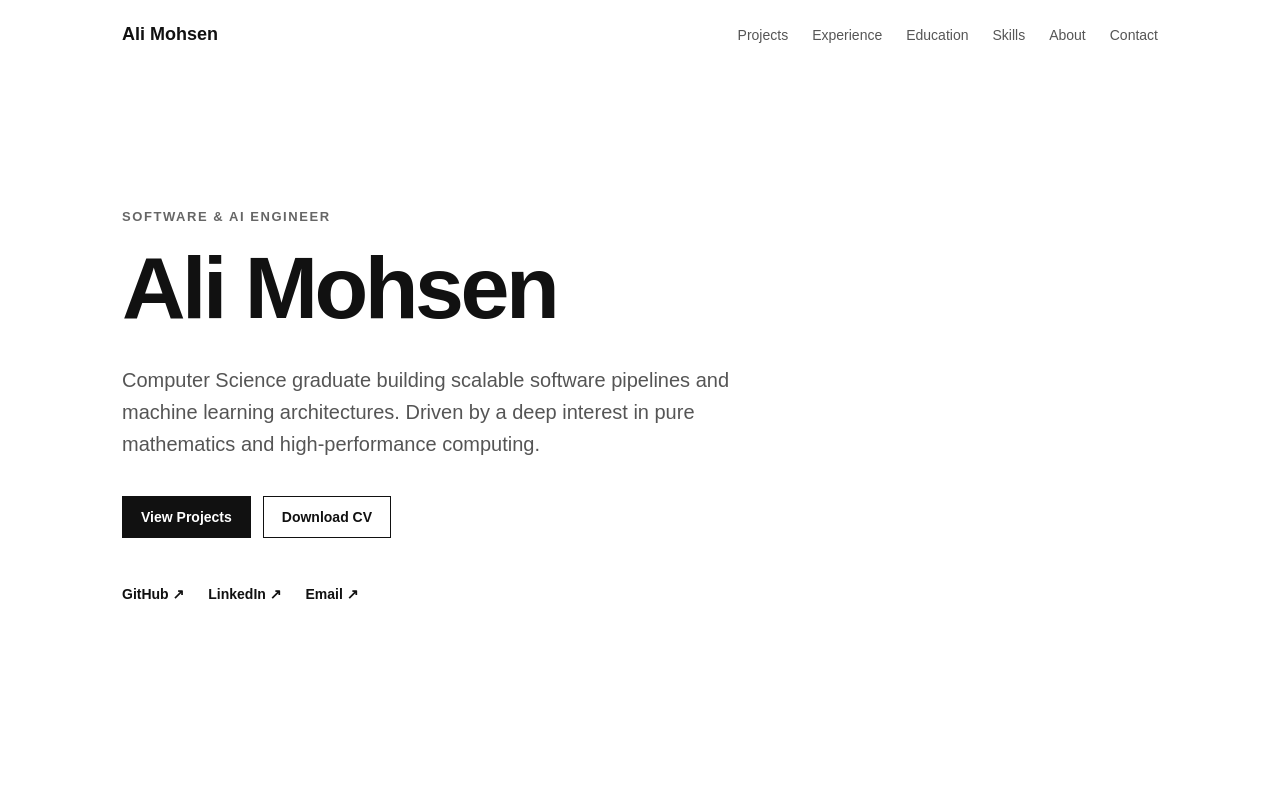
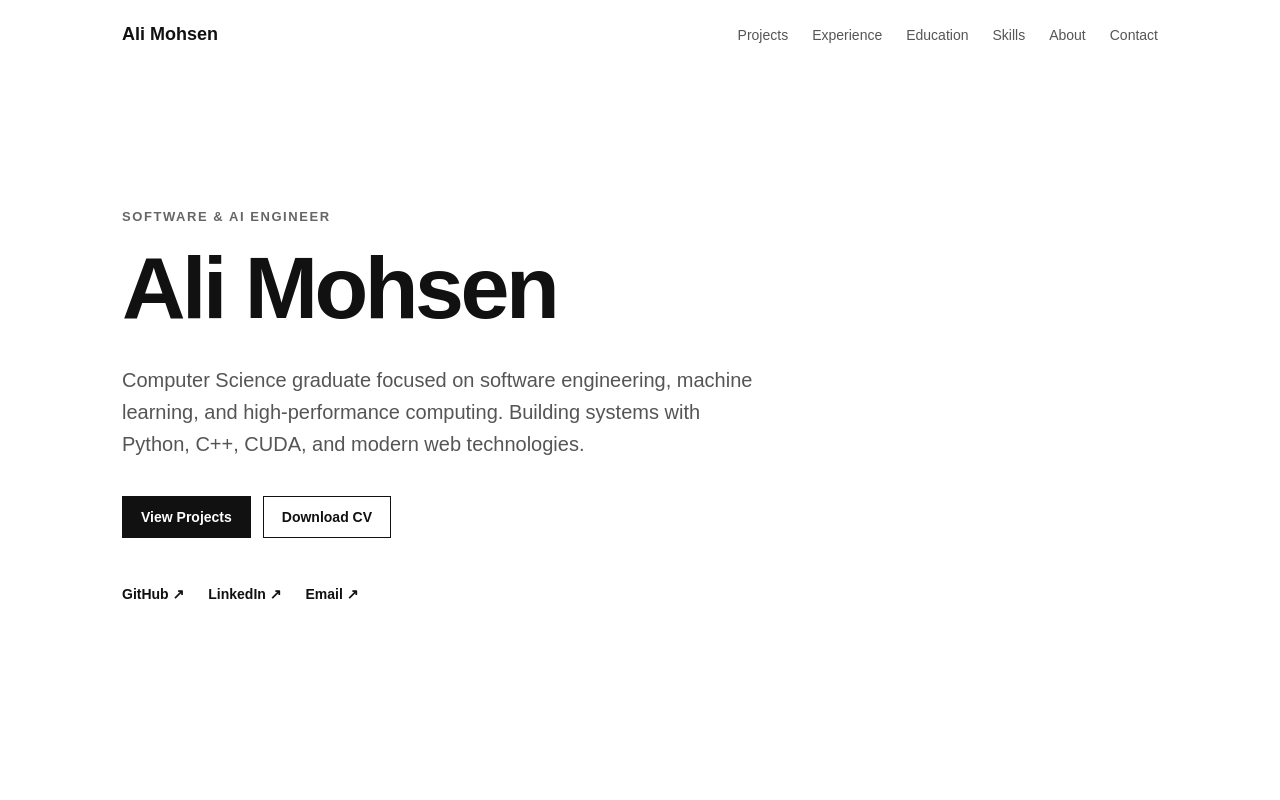
Before and after one commit to amoh909/amoh909.github.io, a React (Vite) app: page / in a window 1280 px wide. Shown: the top 800 px of the page. Built offline with nearby package versions, Linux system fonts and the light colour scheme.

Commit message:
Refine portfolio hero introduction

```diff
--- a/src/App.tsx
+++ b/src/App.tsx
@@ -23,9 +23,9 @@ function App() {
           <h1>Ali Mohsen</h1>
 
           <p className="hero-description">
-            Computer Science graduate building scalable software pipelines and
-            machine learning architectures. Driven by a deep interest in pure
-            mathematics and high-performance computing.
+            Computer Science graduate focused on software engineering, machine
+            learning, and high-performance computing. Building systems with
+            Python, C++, CUDA, and modern web technologies.
           </p>
 
           <div className="hero-actions">
```
